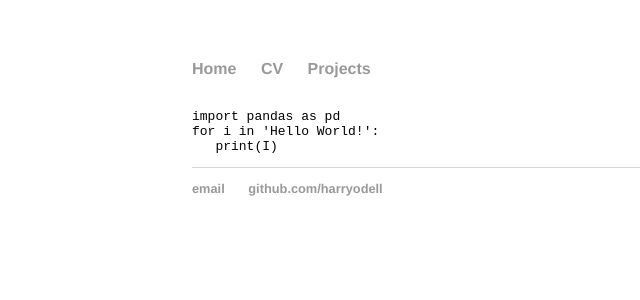
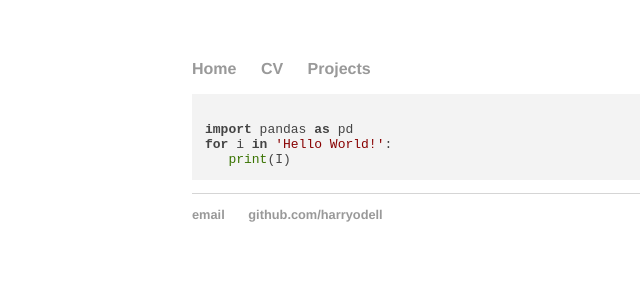
Before and after one commit to harryodell/harryodell.github.io, a Jekyll site: the page built from projects/PfSS.md, in a window 1280 px wide. Shown: the top 300 px of the page, without its empty margins (0-640 px from the left). Built offline with Jekyll 4.4.1, drawn with Linux system fonts in a browser that asks for light colours; nearby versions of some CDN libraries; our own code applies the rules of GitHub Pages for plain Markdown files.

Commit message:
Update PfSS.md

```diff
--- a/projects/PfSS.md
+++ b/projects/PfSS.md
@@ -1,7 +1,7 @@
-<link rel="stylesheet" href="http://cdnjs.cloudflare.com/ajax/libs/highlight.js/9.2.0/styles/default.css">
+<link rel="stylesheet" href="http://cdnjs.cloudflare.com/ajax/libs/highlight.js/9.2.0/styles/default.min.css">
 <script src="https://code.jquery.com/jquery-2.2.2.min.js" integrity="sha256-36cp2Co+/62rEAAYHLmRCPIych47CvdM+uTBJwSzWjI=" crossorigin="anonymous"></script>
+<script src="http://cdnjs.cloudflare.com/ajax/libs/highlight.js/9.2.0/highlight.min.js"></script>
 <script>hljs.initHighlightingOnLoad();</script>
-
 
 <pre><code class="python">
 import pandas as pd
```
